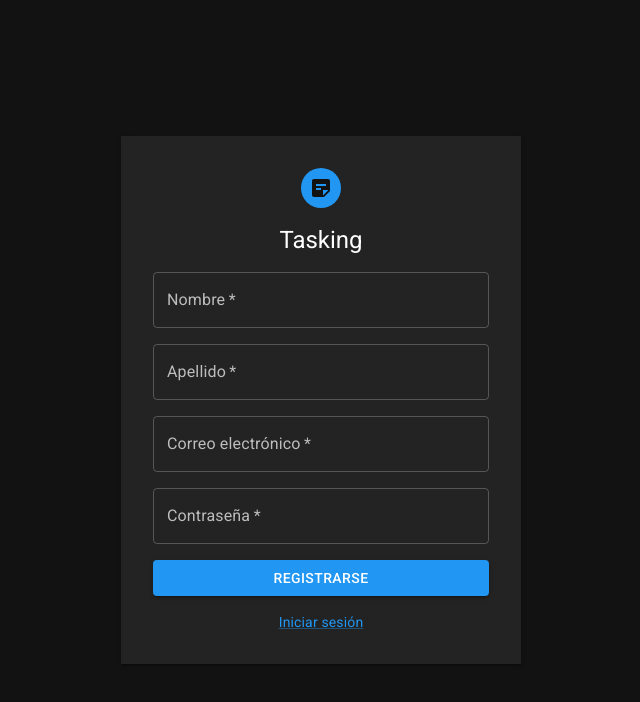
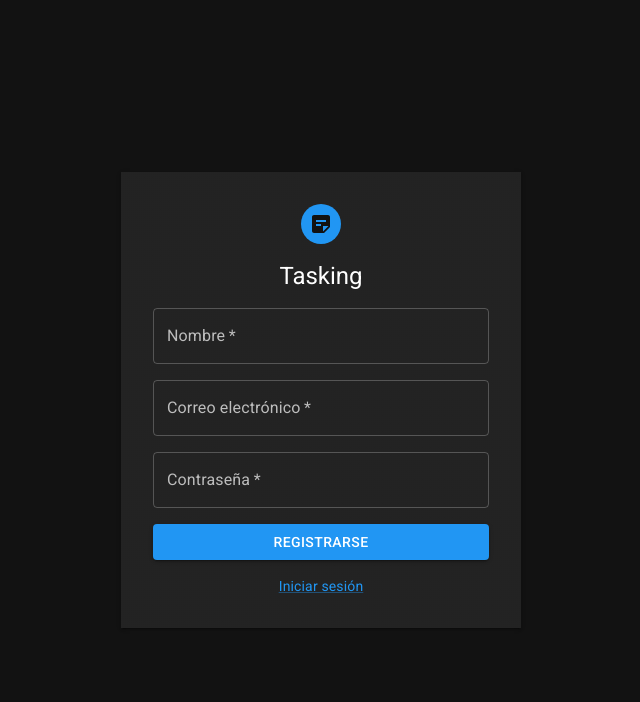
Before and after one commit to JDPT93/Tasking, a React (Create React App) app in the folder frontend/: page /sign-up in a window 1280 px wide. Shown: the top 702 px of the page, without its empty margins (319-959 px from the left). Built offline with nearby package versions, Linux system fonts and the light colour scheme.

Commit message:
leader fullname in project table

```diff
--- a/frontend/src/components/Main.tsx
+++ b/frontend/src/components/Main.tsx
@@ -34,7 +34,7 @@ export default function Main({ children }: React.PropsWithChildren) {
                                 </Badge>
                             </IconButton>
                             <IconButton color="inherit" size="small">
-                                <Avatar alt={user?.name} src="#" />
+                                <Avatar alt={user?.fullname} src="#" />
                             </IconButton>
                         </Box>
                     </Toolbar>
--- a/frontend/src/components/ProjectTable.tsx
+++ b/frontend/src/components/ProjectTable.tsx
@@ -22,8 +22,7 @@ export default function ProjectTable() {
                     <Link component={RouterLink} to={"project/".concat(object.id!.toString())}>{object.name}</Link>
             },
             { property: "description", label: locale.schemas.project.properties.description, },
-            { property: "leader.name", label: locale.schemas.project.properties.leader + " (" + locale.schemas.user.properties.name + ")" },
-            { property: "leader.surname", label: locale.schemas.project.properties.leader + " (" + locale.schemas.user.properties.surname + ")" }
+            { property: "leader.fullname", label: locale.schemas.project.properties.leader },
         ]}
         onError={setError}
         onRead={pagination => projectService.findAll(pagination)}
--- a/frontend/src/components/SignUp.tsx
+++ b/frontend/src/components/SignUp.tsx
@@ -24,10 +24,9 @@ export default function SignIn({ onError, onSuccess, to }: Properties) {
             <Paper component="main" elevation={2} square>
                 <Stack alignItems="center" component="form" gap={2} padding={4} width={400} onSubmit={event => {
                     event.preventDefault();
-                    const { emailField, nameField, passwordField, surnameField } = event.target as HTMLFormElement;
+                    const { fullnameField, emailField, passwordField } = event.target as HTMLFormElement;
                     userService.create({
-                        name: nameField.value,
-                        surname: surnameField.value,
+                        fullname: fullnameField.value,
                         email: emailField.value,
                         password: passwordField.value,
                         active: true
@@ -53,9 +52,8 @@ export default function SignIn({ onError, onSuccess, to }: Properties) {
                         <StickyNoteIcon />
                     </Avatar>
                     <Typography component="h1" variant="h5">{locale.application.name}</Typography>
-                    <TextField  fullWidth label={locale.schemas.user.properties.name} name="nameField" required type="text" variant="outlined" />
-                    <TextField  fullWidth label={locale.schemas.user.properties.surname} name="surnameField" required type="text" variant="outlined" />
-                    <TextField  fullWidth label={locale.schemas.user.properties.email} name="emailField" required type="email" variant="outlined" />
+                    <TextField fullWidth label={locale.schemas.user.properties.name} name="fullnameField" required type="text" variant="outlined" />
+                    <TextField fullWidth label={locale.schemas.user.properties.email} name="emailField" required type="email" variant="outlined" />
                     <TextField autoComplete="current-password" fullWidth label={locale.schemas.user.properties.password} name="passwordField" required type="password" variant="outlined" />
                     <Button fullWidth type="submit" variant="contained">{locale.actions.signUp}</Button>
                     <Link component={RouterLink} to="/sign-in" variant="body2">{locale.actions.signIn}</Link>
```
